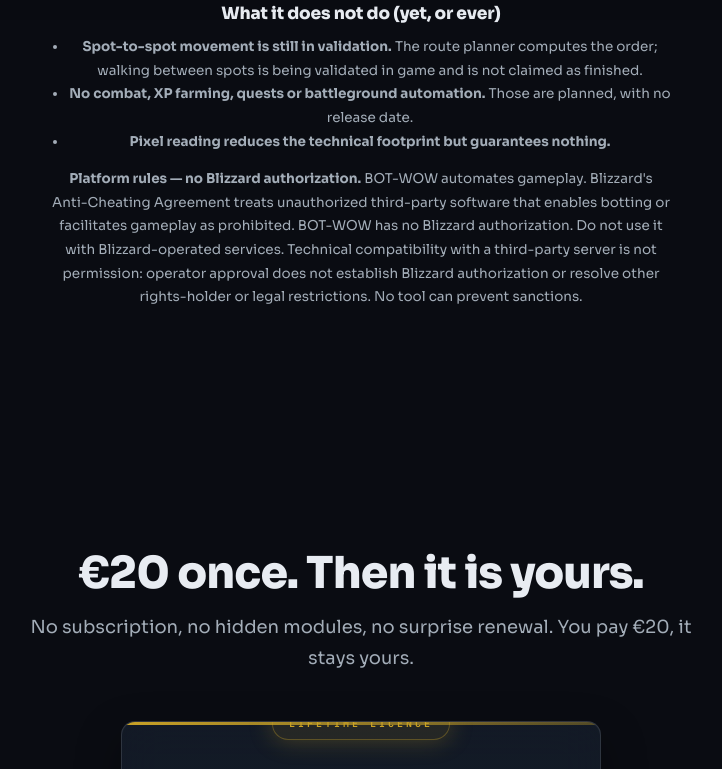
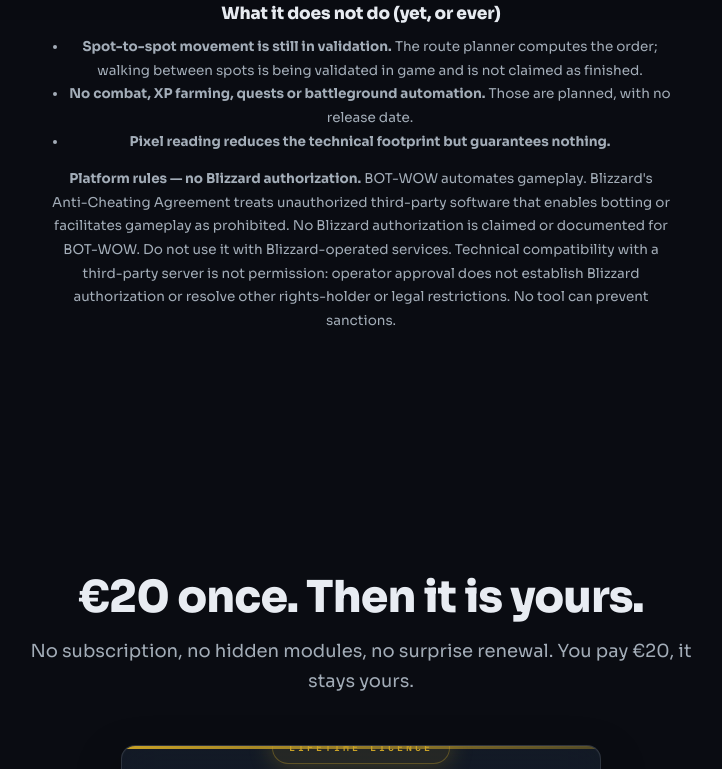
Before and after one commit to aveca/bot-wow, a website: page buy.html in a window 1280 px wide. Shown: the part 2590-3359 px from the top of the page, without its empty margins (279-1001 px from the left). Drawn offline with Linux system fonts and the light colour scheme.

Commit message:
fix(copy): state authorization status precisely on buy.html

```diff
--- a/buy.html
+++ b/buy.html
@@ -118,7 +118,7 @@
           <li><b>No combat, XP farming, quests or battleground automation.</b> Those are <a href="./roadmap.html">planned</a>, with no release date.</li>
           <li><b>Pixel reading reduces the technical footprint but guarantees nothing.</b></li>
         </ul>
-        <p style="margin:0"><b>Platform rules — no Blizzard authorization.</b> BOT-WOW automates gameplay. Blizzard's <a href="https://www.blizzard.com/en-us/legal/cd5930c0-2784-420c-a23d-1e0d6ff8599b/anti-cheating-agreement" target="_blank" rel="noopener noreferrer">Anti-Cheating Agreement</a> treats unauthorized third-party software that enables botting or facilitates gameplay as prohibited. BOT-WOW has no Blizzard authorization. Do not use it with Blizzard-operated services. Technical compatibility with a third-party server is not permission: operator approval does not establish Blizzard authorization or resolve other rights-holder or legal restrictions. No tool can prevent sanctions.</p>
+        <p style="margin:0"><b>Platform rules — no Blizzard authorization.</b> BOT-WOW automates gameplay. Blizzard's <a href="https://www.blizzard.com/en-us/legal/cd5930c0-2784-420c-a23d-1e0d6ff8599b/anti-cheating-agreement" target="_blank" rel="noopener noreferrer">Anti-Cheating Agreement</a> treats unauthorized third-party software that enables botting or facilitates gameplay as prohibited. No Blizzard authorization is claimed or documented for BOT-WOW. Do not use it with Blizzard-operated services. Technical compatibility with a third-party server is not permission: operator approval does not establish Blizzard authorization or resolve other rights-holder or legal restrictions. No tool can prevent sanctions.</p>
       </aside>
     </div>
   </div>
@@ -193,7 +193,7 @@
       <details class="qa"><summary>Can I use it on two computers?</summary>
         <div class="ans">A licence activates on one machine. Ask support for a re-send if you rebuild your PC.</div></details>
       <details class="qa"><summary>Will I get banned?</summary>
-        <div class="ans"><b>Platform rules — no Blizzard authorization.</b> BOT-WOW automates gameplay. Blizzard's <a href="https://www.blizzard.com/en-us/legal/cd5930c0-2784-420c-a23d-1e0d6ff8599b/anti-cheating-agreement" target="_blank" rel="noopener noreferrer">Anti-Cheating Agreement</a> treats unauthorized third-party software that enables botting or facilitates gameplay as prohibited. BOT-WOW has no Blizzard authorization. Do not use it with Blizzard-operated services. Technical compatibility with a third-party server is not permission: operator approval does not establish Blizzard authorization or resolve other rights-holder or legal restrictions. No tool can prevent sanctions.</div></details>
+        <div class="ans"><b>Platform rules — no Blizzard authorization.</b> BOT-WOW automates gameplay. Blizzard's <a href="https://www.blizzard.com/en-us/legal/cd5930c0-2784-420c-a23d-1e0d6ff8599b/anti-cheating-agreement" target="_blank" rel="noopener noreferrer">Anti-Cheating Agreement</a> treats unauthorized third-party software that enables botting or facilitates gameplay as prohibited. No Blizzard authorization is claimed or documented for BOT-WOW. Do not use it with Blizzard-operated services. Technical compatibility with a third-party server is not permission: operator approval does not establish Blizzard authorization or resolve other rights-holder or legal restrictions. No tool can prevent sanctions.</div></details>
     </div>
     <p class="center mt"><a class="btn btn-ghost" href="./faq.html">Read the full FAQ</a></p>
   </div>
@@ -226,7 +226,7 @@
         </ul>
       </div>
     </div>
-    <div class="foot-bottom"><div class="disclaimer">© 2026 Casinobabe - BOT-WOW. World of Warcraft is a trademark of Blizzard Entertainment. Not affiliated with or endorsed by Blizzard Entertainment. BOT-WOW has no Blizzard authorization. Blizzard's Anti-Cheating Agreement prohibits unauthorized third-party software that enables botting or facilitates gameplay. Do not use BOT-WOW with Blizzard-operated services; third-party compatibility does not imply authorization.</div>
+    <div class="foot-bottom"><div class="disclaimer">© 2026 Casinobabe - BOT-WOW. World of Warcraft is a trademark of Blizzard Entertainment. Not affiliated with or endorsed by Blizzard Entertainment. No Blizzard authorization is claimed or documented for BOT-WOW. Blizzard's Anti-Cheating Agreement prohibits unauthorized third-party software that enables botting or facilitates gameplay. Do not use BOT-WOW with Blizzard-operated services; third-party compatibility does not imply authorization.</div>
       <span class="mono">v1.2.0</span></div>
   </div>
 </footer>
```
